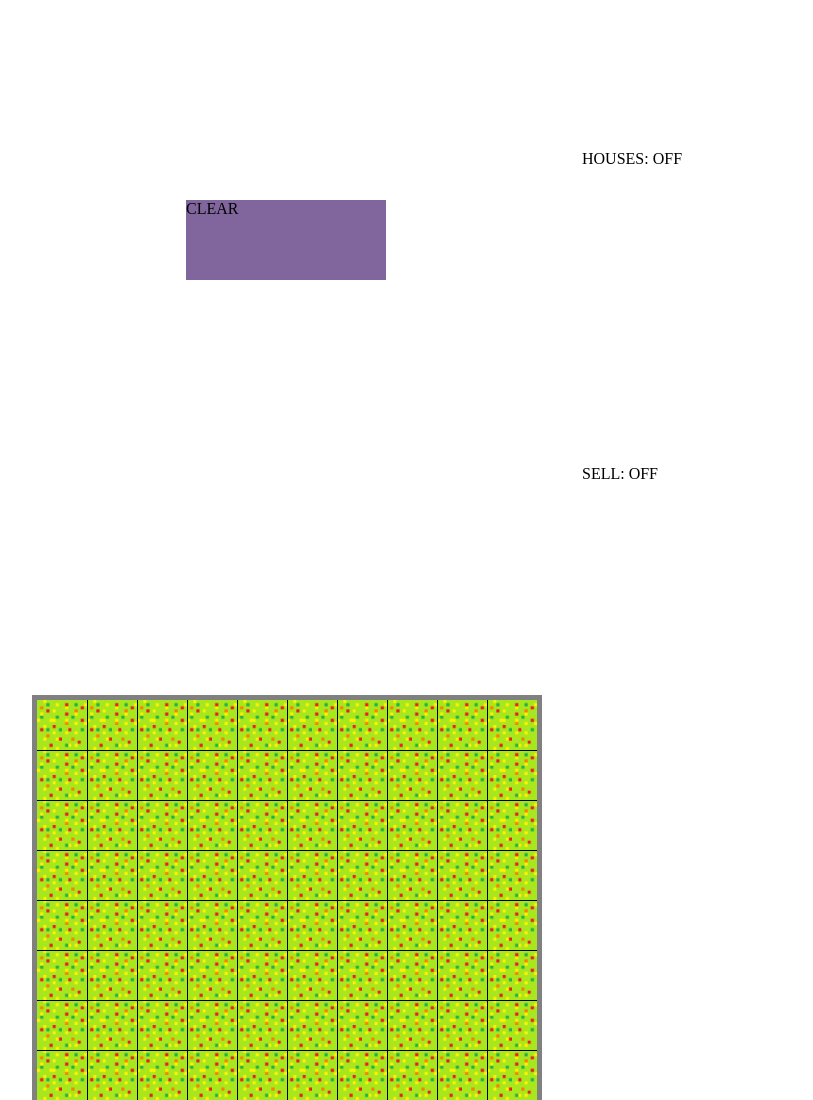
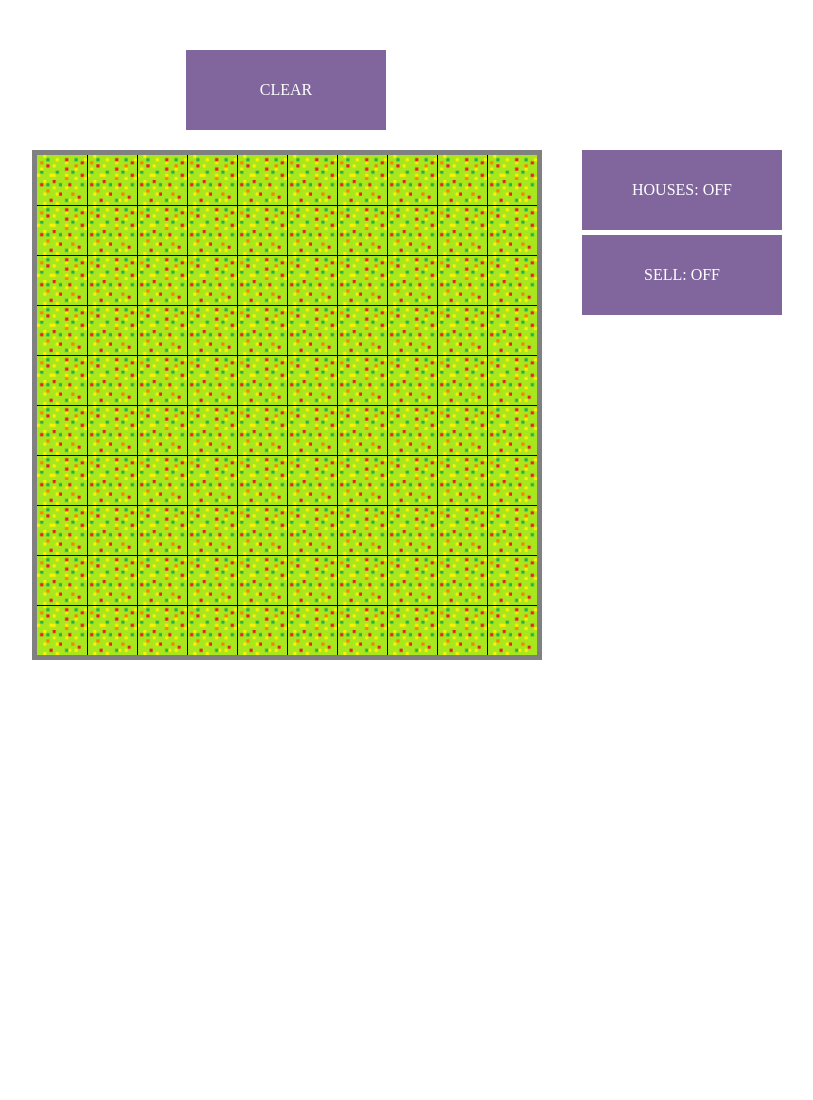
Before and after one commit to JoelBolander/Grid-thing, a plain HTML site: page Grid thing expanded/index.html in a window 1280 px wide. Shown: the top 1100 px of the page, without its empty margins (358-1171 px from the left). After the commit the page ends 800 px from the top, so only its background shows below. Drawn offline with Linux system fonts and the light colour scheme.

Commit message:
Update style.css

```diff
--- a/Grid thing expanded/style.css
+++ b/Grid thing expanded/style.css
@@ -11,4 +11,26 @@
 #clear-button {
   position: absolute;
   background-color: rgb(128, 102, 157);
+  display: flex;
+  align-items: center;
+  justify-content: center;
+  color: white;
 }
+
+#toggle-house-button {
+  position: absolute;
+  background-color: rgb(128, 102, 157);
+  display: flex;
+  align-items: center;
+  justify-content: center;
+  color: white;
+}
+
+#toggle-sell-button {
+  position: absolute;
+  background-color: rgb(128, 102, 157);
+  display: flex;
+  align-items: center;
+  justify-content: center;
+  color: white;
+}
```
